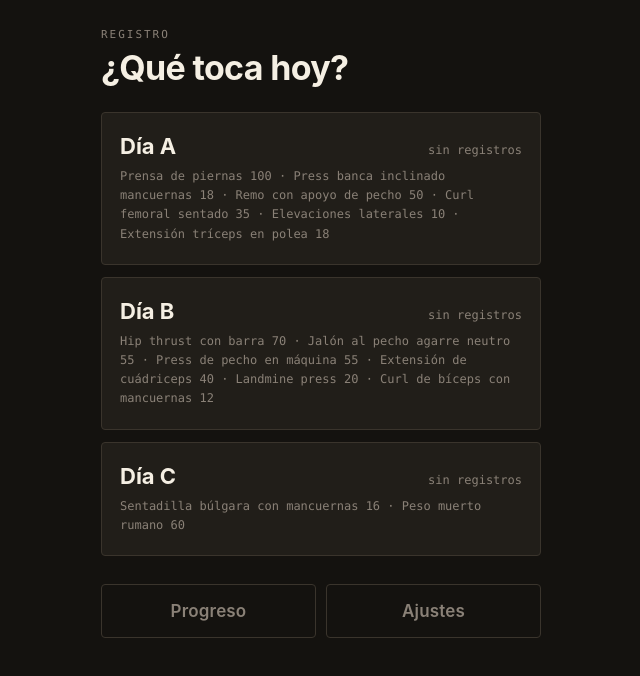
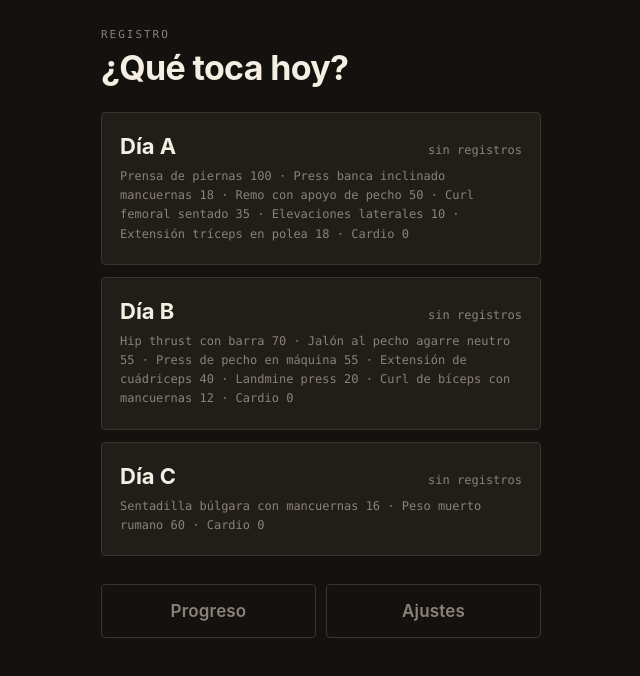
Before and after one commit to diegoezce/Gymtracker, a React (Vite) app: page / in a window 1280 px wide. Shown: the top 676 px of the page, without its empty margins (319-959 px from the left). Built offline with nearby package versions, Linux system fonts and the light colour scheme.

Commit message:
added default cardio

```diff
--- a/src/domain/rutina.js
+++ b/src/domain/rutina.js
@@ -38,6 +38,7 @@ export const RUTINA_INICIAL = [
       ejercicio("Curl femoral sentado",             35, 5,   3, 10, 12,  90),
       ejercicio("Elevaciones laterales",            10, 2,   3, 12, 15,  60),
       ejercicio("Extensión tríceps en polea",       18, 2.5, 3, 10, 12,  60),
+      ejercicioCardio("Cardio", 20),
     ],
   },
   {
@@ -50,15 +51,16 @@ export const RUTINA_INICIAL = [
       ejercicio("Extensión de cuádriceps",       40, 5,   3, 12, 15,  90),
       ejercicio("Landmine press",                20, 2.5, 3, 8,  10,  90),
       ejercicio("Curl de bíceps con mancuernas", 12, 2,   3, 10, 12,  60),
+      ejercicioCardio("Cardio", 20),
     ],
   },
   {
     id: "c",
-    // Solo si entrenás 3 veces por semana
     nombre: "Día C",
     ejercicios: [
       ejercicio("Sentadilla búlgara con mancuernas", 16, 2, 3, 8, 10, 120),
       ejercicio("Peso muerto rumano",                60, 5, 3, 8, 10, 120),
+      ejercicioCardio("Cardio", 20),
     ],
   },
 ];
```
